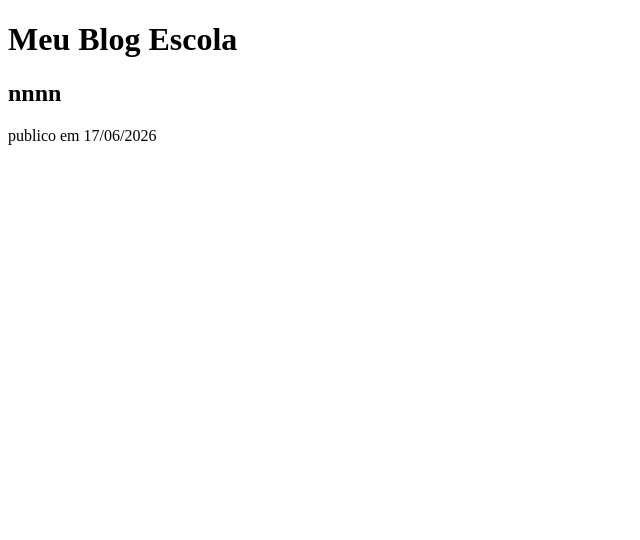
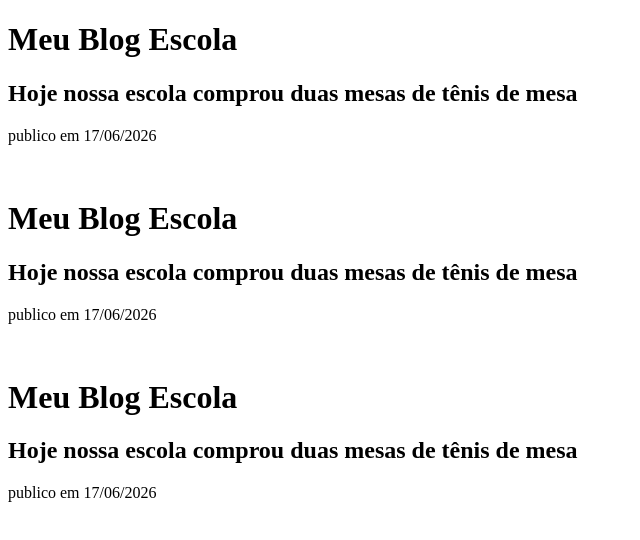
Before and after one commit to cristal-web/2--trabalho, a plain HTML site: page index.html in a window 1280 px wide. Shown: the whole page, without its empty margins (0-640 px from the left). Drawn offline with Linux system fonts and the light colour scheme.

Commit message:
coloquei novos arquivos

```diff
--- a/index.html
+++ b/index.html
@@ -5,16 +5,34 @@
     <meta name="viewport" content="width=device-width, initial-scale=1.0">
     <title>segundo trabalho</title>
     <link rel="stylesheet" href="./style.css">
+    <link rel="icon" href="./img/pexels-kawerodriguess-15422314.jpg"
 </head>
 <body>
 
-   <header>
+
+    <header>
     <h1>Meu Blog Escola</h1>
    </header>
 <article>
-    <h2>nnnn</h2>
+    <h2> Hoje nossa escola comprou duas mesas de tênis de mesa</h2>
+    <p>publico em 17/06/2026</p>
+    <img src="" alt="">
+
+</article>
+</body>
+<header>
+    <h1>Meu Blog Escola</h1>
+   </header>
+<article>
+    <h2> Hoje nossa escola comprou duas mesas de tênis de mesa</h2>
     <p>publico em 17/06/2026</p>
     <img src="" alt="">
 </article>
 </body>
-</html>
+<header>
+    <h1>Meu Blog Escola</h1>
+   </header>
+<article>
+    <h2> Hoje nossa escola comprou duas mesas de tênis de mesa</h2>
+    <p>publico em 17/06/2026</p>
+    <img src=""
```
Also changed, not shown: 1 other file.
